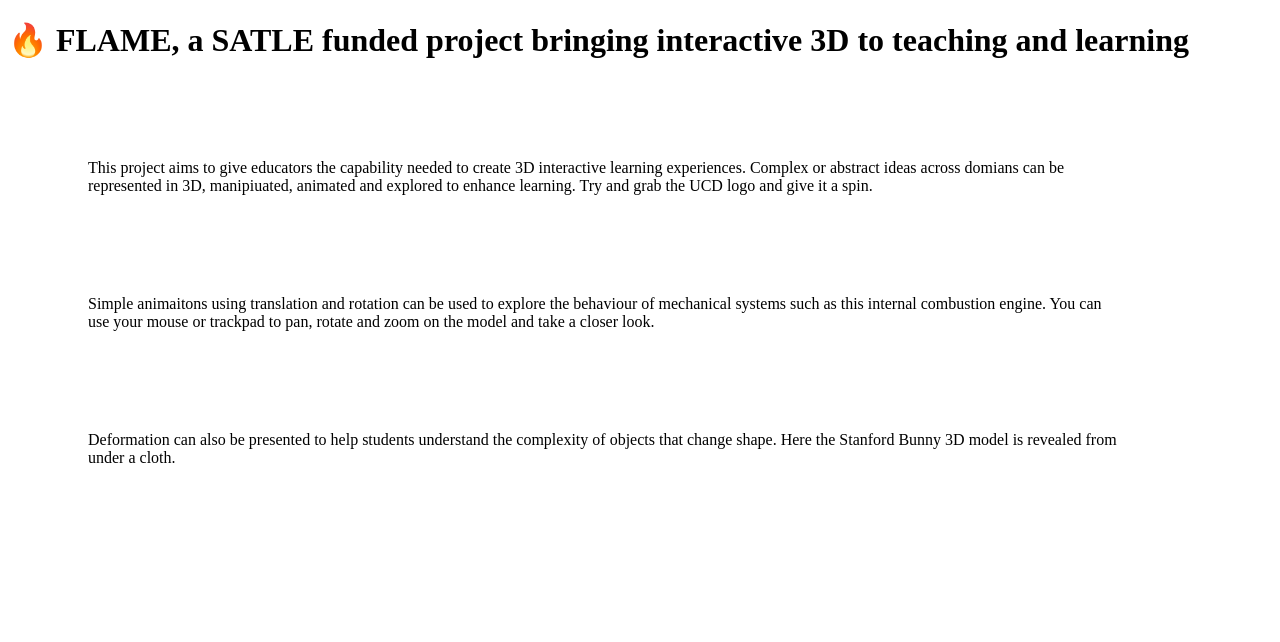
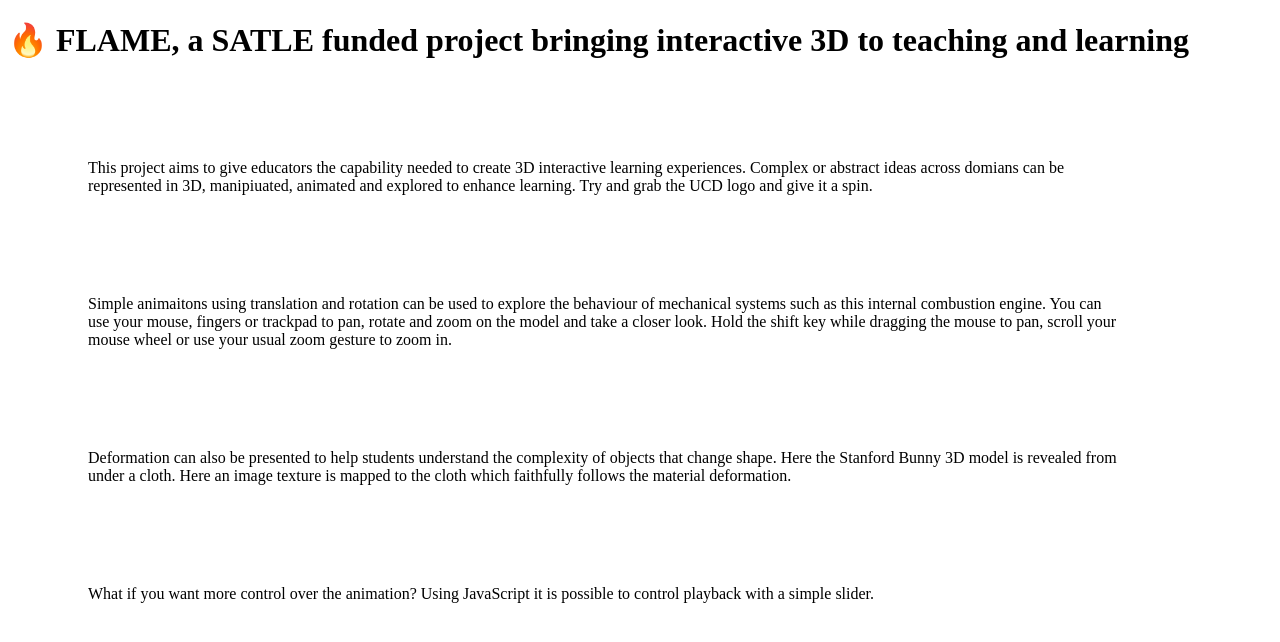
Before and after one commit to nolankucd/SATLE_FLAME_UCD, a plain HTML site: page index.html in a window 1280 px wide. Drawn offline with nearby package versions, Linux system fonts and the light colour scheme.

Commit message:
Update index.html

```diff
--- a/index.html
+++ b/index.html
@@ -39,7 +39,8 @@
 </model-viewer>
 
 <p>Simple animaitons using translation and rotation can be used to explore the behaviour of mechanical systems such as this internal combustion engine.
-    You can use your mouse or trackpad to pan, rotate and zoom on the model and take a closer look.
+    You can use your mouse, fingers or trackpad to pan, rotate and zoom on the model and take a closer look.
+    Hold the shift key while dragging the mouse to pan, scroll your mouse wheel or use your usual zoom gesture to zoom in.
 </p>
 <model-viewer
     id="rigid-animation-demo"
@@ -55,6 +56,7 @@
 
 <p>Deformation can also be presented to help students understand the complexity of objects that change shape.
 Here the Stanford Bunny 3D model is revealed from under a cloth.
+Here an image texture is mapped to the cloth which faithfully follows the material deformation.
 </p>
 <model-viewer
     id="cloth-animation-demo"
@@ -69,6 +71,10 @@ Here the Stanford Bunny 3D model is revealed from under a cloth.
     xr-environment
     background-color="#ffffff">
 </model-viewer>
+
+<p>
+What if you want more control over the animation? Using JavaScript it is possible to control playback with a simple slider.
+</p>
 
 <script type="module">
 const modelViewer = document.querySelector("#interactive-UCD-logo");
```
